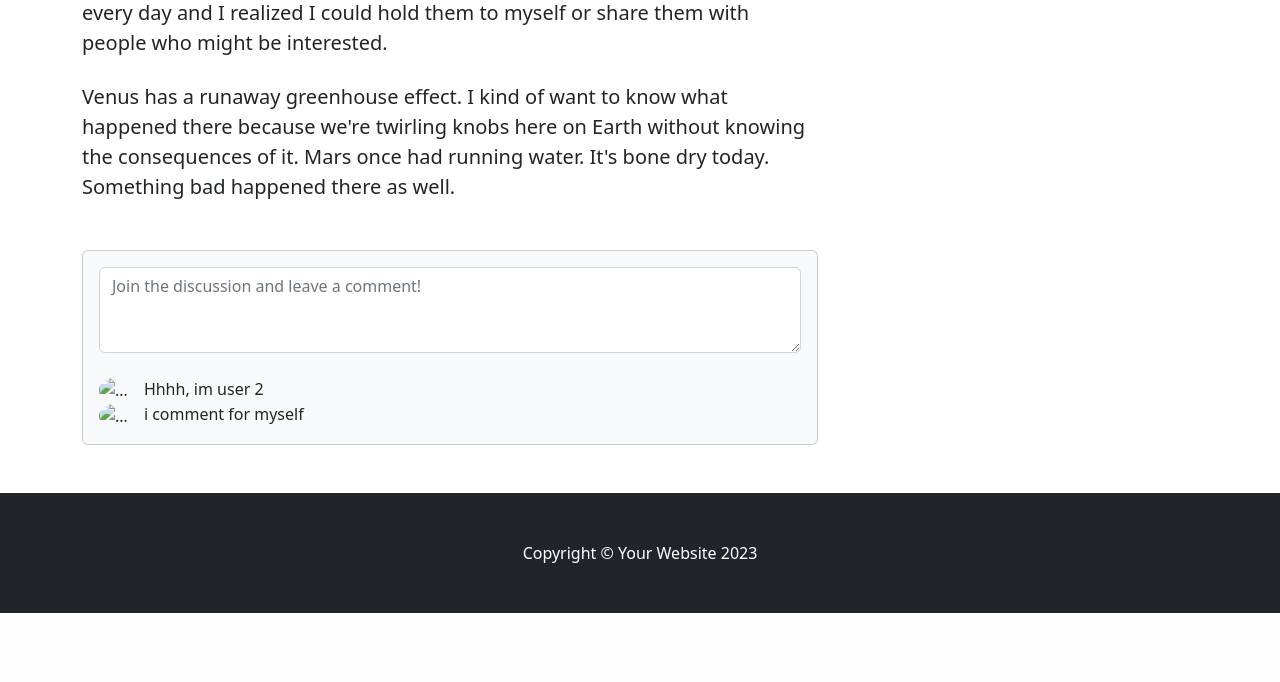
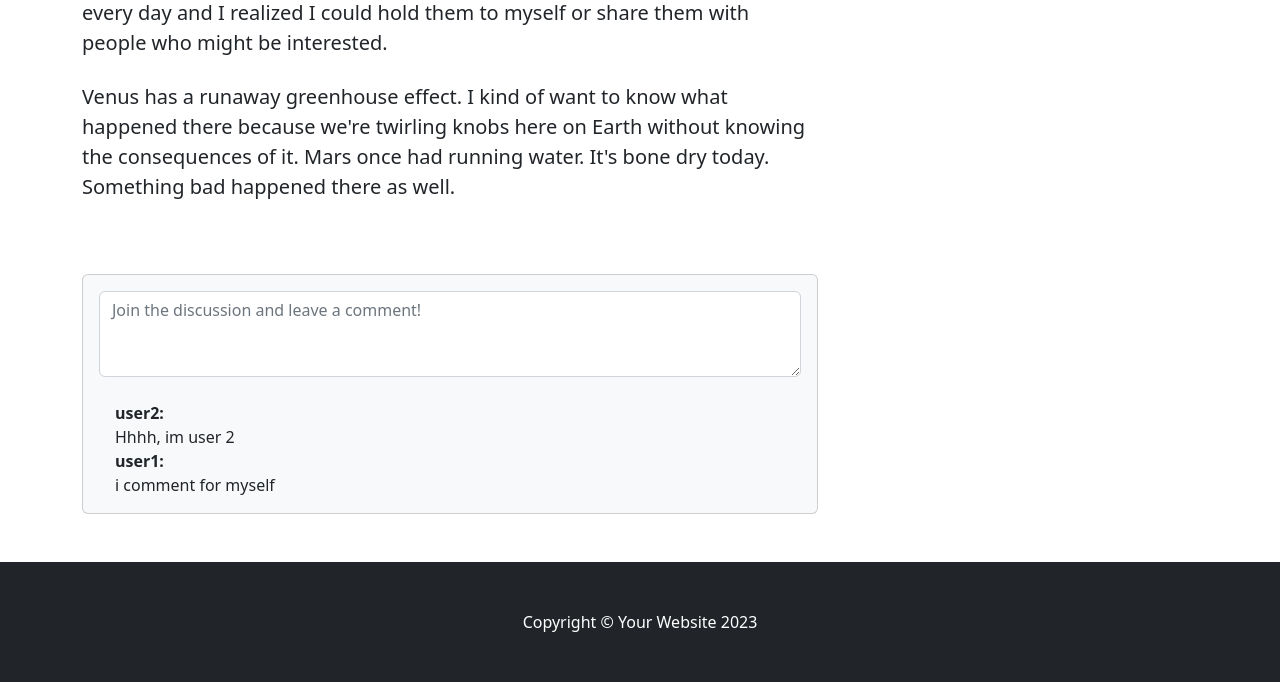
Before and after one commit to techBello/my-blog-site, a Django app: a page that uses webapp/the_root/templates/base/detailindex.html in a window 1280 px wide. Shown: the part 988-1670 px from the top of the page. Before the commit the page ends 1601 px from the top, so only its background shows below. Run offline with Django 5.2, Linux system fonts and the light colour scheme; data comes from the database, SQL or seed files in the repository; some libraries are stand-ins or nearby versions.

Commit message:
rearrange my comment section and add like funtion for frontend

```diff
--- a/webapp/the_root/models.py
+++ b/webapp/the_root/models.py
@@ -4,7 +4,7 @@ from django.utils.text import slugify # type: ignore
 
 # Create your models here.
 class Profile(models.Model):
-    user = models.OneToOneField(User, on_delete=models.CASCADE)
+    user = models.OneToOneField(User, on_delete=models.CASCADE, related_name='profile_dp')
     full_name = models.CharField(max_length=100, help_text="enter your full name")
     profile_pic = models.ImageField(upload_to="media/profile_images/")
 
--- a/webapp/the_root/templates/base/detailindex.html
+++ b/webapp/the_root/templates/base/detailindex.html
@@ -56,6 +56,16 @@
                             <p class="fs-5 mb-4">For me, the most fascinating interface is Twitter. I have odd cosmic thoughts every day and I realized I could hold them to myself or share them with people who might be interested.</p>
                             <p class="fs-5 mb-4">Venus has a runaway greenhouse effect. I kind of want to know what happened there because we're twirling knobs here on Earth without knowing the consequences of it. Mars once had running water. It's bone dry today. Something bad happened there as well.</p>
                         </section>
+                        <div class="mb-4 d-flex justify-content-between">
+                            <div></div>
+                            <div>{% if user.is_authenticated %}
+                            {% comment %} <a class="btn btn-success" href="{% url 'signout' %}">Logout</a> {% endcomment %}
+                            <form method="POST" action="{% url 'signout' %}">
+                                {% csrf_token %}
+                                <button type="submit" class="btn btn-success">Like</button>
+                            </form>
+                        {% endif %}</div>
+                        </div>
                     </article>
                     <!-- Comments section-->
                     <section class="mb-5">
@@ -66,13 +76,11 @@
                                 <!-- Single comment-->
                                 {% for comment in comments %}
                                 <div class="d-flex">
-
-                                    <div class="flex-shrink-0"><img class="rounded-circle" src="{{ comment.commentor_name.profile_pic}}" alt="..." /></div>
+                                    <div class="flex-shrink-0"></div>
                                     <div class="ms-3">
-                                        <div class="fw-bold"></div>
+                                        <div class="fw-bold">{{ comment.user }}:</div>
                                         {{ comment.comment }}
                                     </div>
-
                                 </div>
                                 {% endfor %}
                             </div>
--- a/webapp/the_root/views.py
+++ b/webapp/the_root/views.py
@@ -1,7 +1,7 @@
 from django.shortcuts import render, redirect, get_object_or_404 # type: ignore
 from django.contrib.auth.forms import UserCreationForm # type: ignore
 from django.contrib import messages # type: ignore
-from .models import Post, Comments, Likes
+from .models import Post, Comments, Likes, Profile
 
 # Create your views here.
 def home(request):
```
